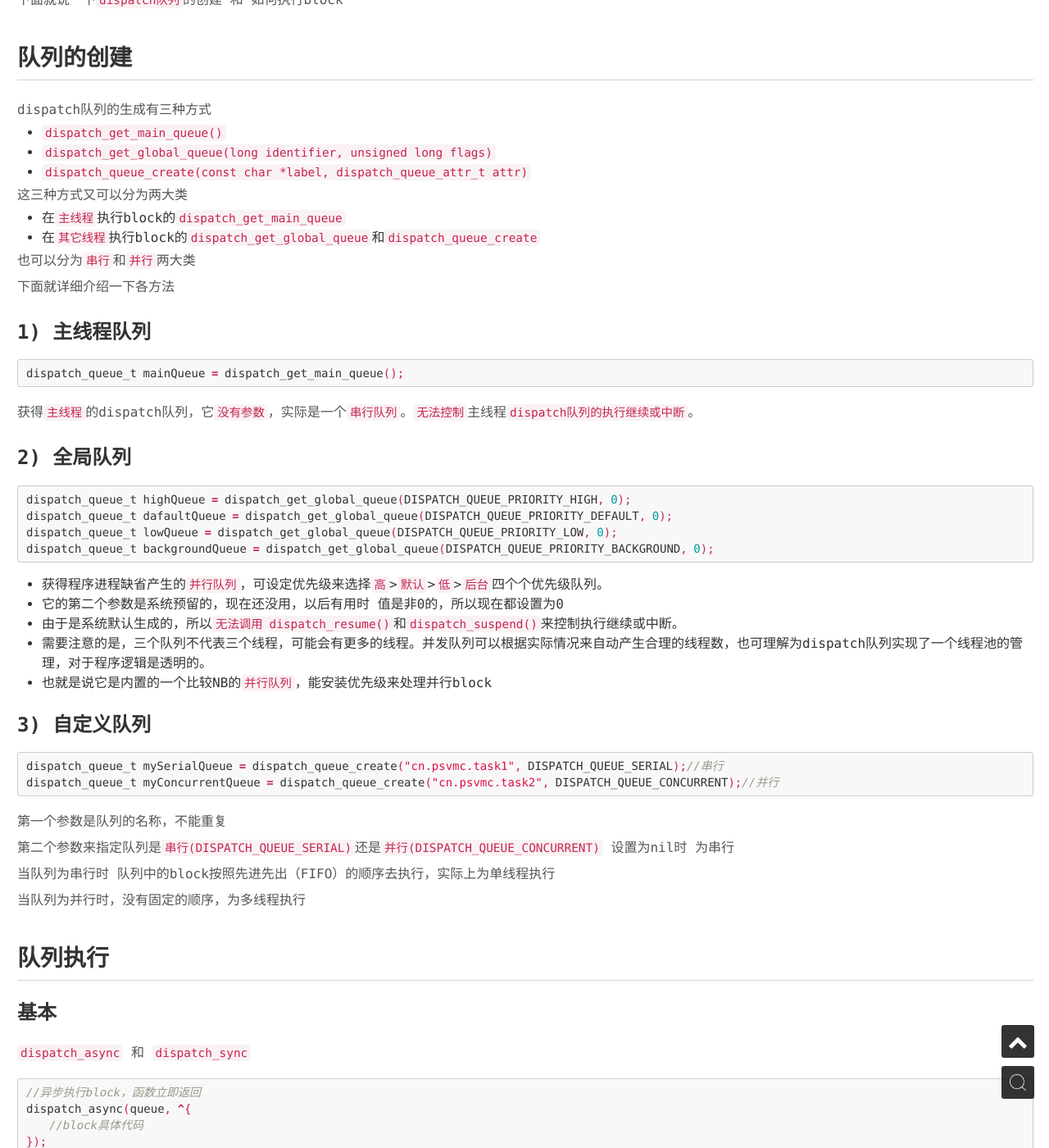
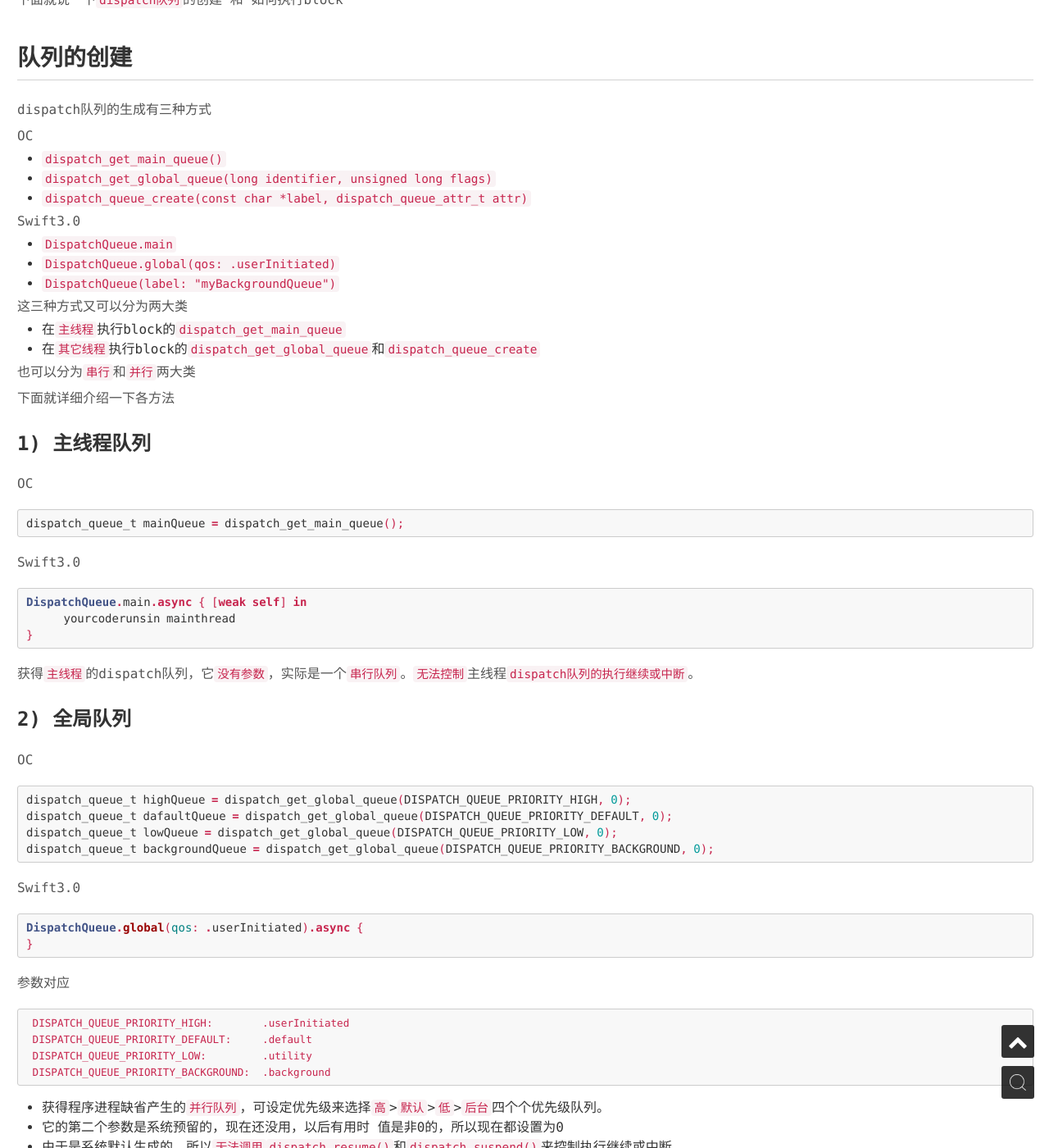
Before and after one commit to psvmc/myblog_jekyll, a Jekyll site: the page built from _posts/2016-04-29-ios-gcd-dispatch.md, in a window 1280 px wide and 1400 px high, scrolled down 1317 px. Shown: the whole window at 82% size. Built offline with Jekyll 4.4.1, drawn with Linux system fonts in a browser that asks for light colours; nearby versions of some CDN libraries; some of the changed text lies outside the part shown.

Commit message:
文章更新

````diff
--- a/_posts/2016-04-29-ios-gcd-dispatch.md
+++ b/_posts/2016-04-29-ios-gcd-dispatch.md
@@ -33,10 +33,17 @@ block就不用说了
 
 dispatch队列的生成有三种方式
 
+OC
+
 + `dispatch_get_main_queue()`
 + `dispatch_get_global_queue(long identifier, unsigned long flags)`
 + `dispatch_queue_create(const char *label, dispatch_queue_attr_t attr)`
 
+Swift3.0
+
++ `DispatchQueue.main`
++ `DispatchQueue.global(qos: .userInitiated)`
++ `DispatchQueue(label: "myBackgroundQueue")`
 
 这三种方式又可以分为两大类
 
@@ -49,19 +56,47 @@ dispatch队列的生成有三种方式
 
 ### 1) 主线程队列
 
+OC
+
 ```objc
 dispatch_queue_t mainQueue = dispatch_get_main_queue();
+```
+
+Swift3.0
+
+```swift
+DispatchQueue.main.async { [weak self] in
+      yourcoderunsin mainthread
+}
 ```
 
 获得`主线程`的dispatch队列，它`没有参数`，实际是一个`串行队列`。`无法控制`主线程`dispatch队列的执行继续或中断`。
 
 ### 2) 全局队列
 
+OC
+
 ```objc
 dispatch_queue_t highQueue = dispatch_get_global_queue(DISPATCH_QUEUE_PRIORITY_HIGH, 0);
 dispatch_queue_t dafaultQueue = dispatch_get_global_queue(DISPATCH_QUEUE_PRIORITY_DEFAULT, 0);
 dispatch_queue_t lowQueue = dispatch_get_global_queue(DISPATCH_QUEUE_PRIORITY_LOW, 0);
 dispatch_queue_t backgroundQueue = dispatch_get_global_queue(DISPATCH_QUEUE_PRIORITY_BACKGROUND, 0);
+```
+
+Swift3.0
+
+```swift
+DispatchQueue.global(qos: .userInitiated).async {
+}
+```
+
+参数对应
+
+```
+ DISPATCH_QUEUE_PRIORITY_HIGH:        .userInitiated
+ DISPATCH_QUEUE_PRIORITY_DEFAULT:     .default
+ DISPATCH_QUEUE_PRIORITY_LOW:         .utility
+ DISPATCH_QUEUE_PRIORITY_BACKGROUND:  .background
 ```
 
 + 获得程序进程缺省产生的`并行队列`，可设定优先级来选择`高`>`默认`>`低`>`后台`四个个优先级队列。
@@ -72,9 +107,25 @@ dispatch_queue_t backgroundQueue = dispatch_get_global_queue(DISPATCH_QUEUE_PRIO
 
 ### 3) 自定义队列
 
+OC
+
 ```objc
 dispatch_queue_t mySerialQueue = dispatch_queue_create("cn.psvmc.task1", DISPATCH_QUEUE_SERIAL);//串行
 dispatch_queue_t myConcurrentQueue = dispatch_queue_create("cn.psvmc.task2", DISPATCH_QUEUE_CONCURRENT);//并行
+```
+
+Swift3.0
+
+最简单直接的办法是这样：
+
+```swift
+let queue = DispatchQueue(label: "myBackgroundQueue")
+```
+
+可以指定优先级以及队列类别：
+
+```swift
+let queue = DispatchQueue(label: "myBackgroundQueue", qos: .userInitiated, attributes: .concurrent)
 ```
 
 第一个参数是队列的名称，不能重复
@@ -215,6 +266,8 @@ void dispatch_after(dispatch_time_t when, dispatch_queue_t queue, dispatch_block
 
 例子
 
+OC
+
 ```objc
  // 延迟2秒执行：
 double delayInSeconds = 2.0;
@@ -222,6 +275,14 @@ dispatch_time_t popTime = dispatch_time(DISPATCH_TIME_NOW, delayInSeconds * NSEC
 dispatch_after(popTime, dispatch_get_main_queue(), ^(void){
      // code to be executed on the main queue after delay
 });
+```
+
+Swift3.0
+
+```swift
+DispatchQueue.main.asyncAfter(deadline: DispatchTime.now() + 3.0) {
+    print("after!")
+}
 ```
 
 ### 调度执行
@@ -316,6 +377,34 @@ dispatch_release(group);
 dispatch_release(serialQueue);
 ```
 
+---
+
+Swift
+
+对于组，现在你可以使用这样的语法直接创建一个组：
+
+```swift
+let group = DispatchGroup()
+```
+
+至于使用，则是这样的：
+
+```swift
+let group = DispatchGroup()
+
+let queue = DispatchQueue(label: "myBackgroundQueue")
+
+queue.async(group:group) {
+    print("background working")
+}
+```
+
+那么，如果有多个并发队列在同一个组里，我们需要它们完成了再继续呢？
+
+```swift
+group.wait()
+```
+
 ## 不再使用锁(Lock)
 
 用户队列可以用于替代锁来完成同步机制。在传统多线程编程中，你可能有一个对象要被多个线程使用，你需要一个锁来保护这个对象：
````
